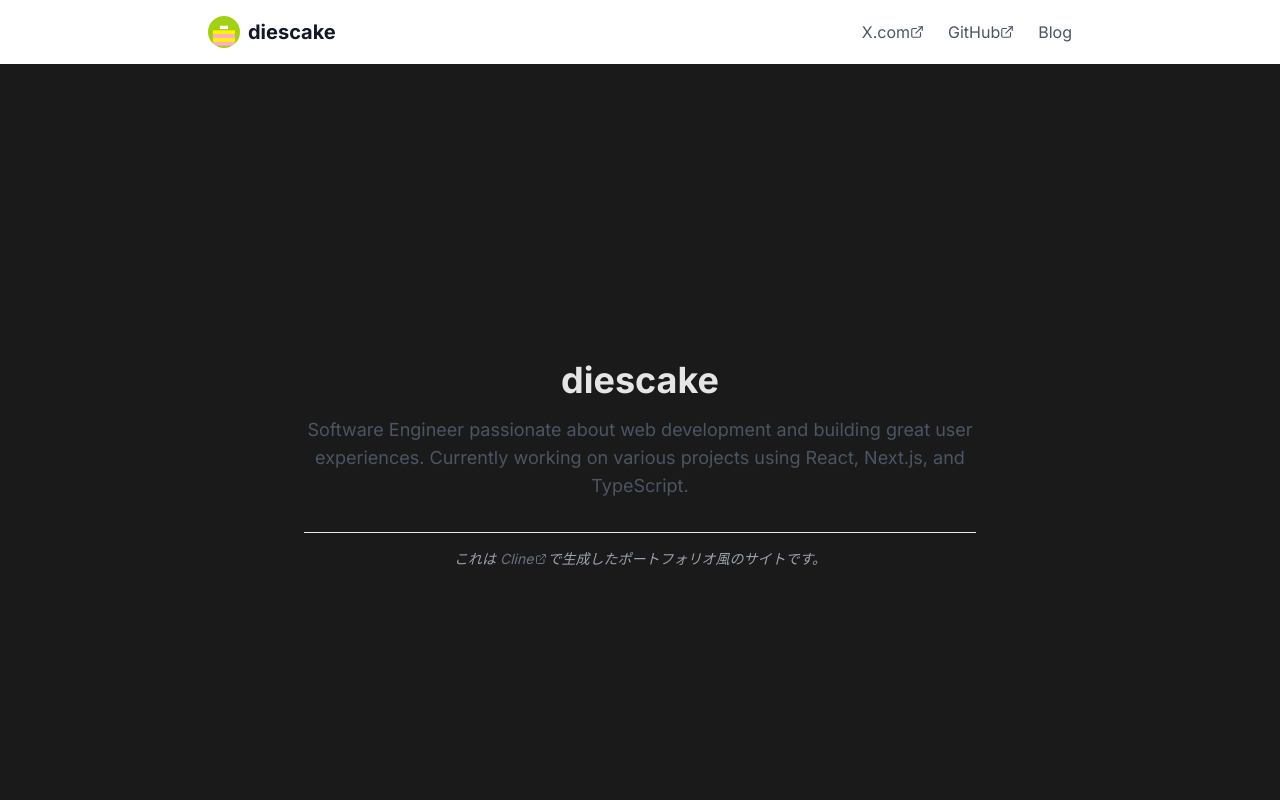
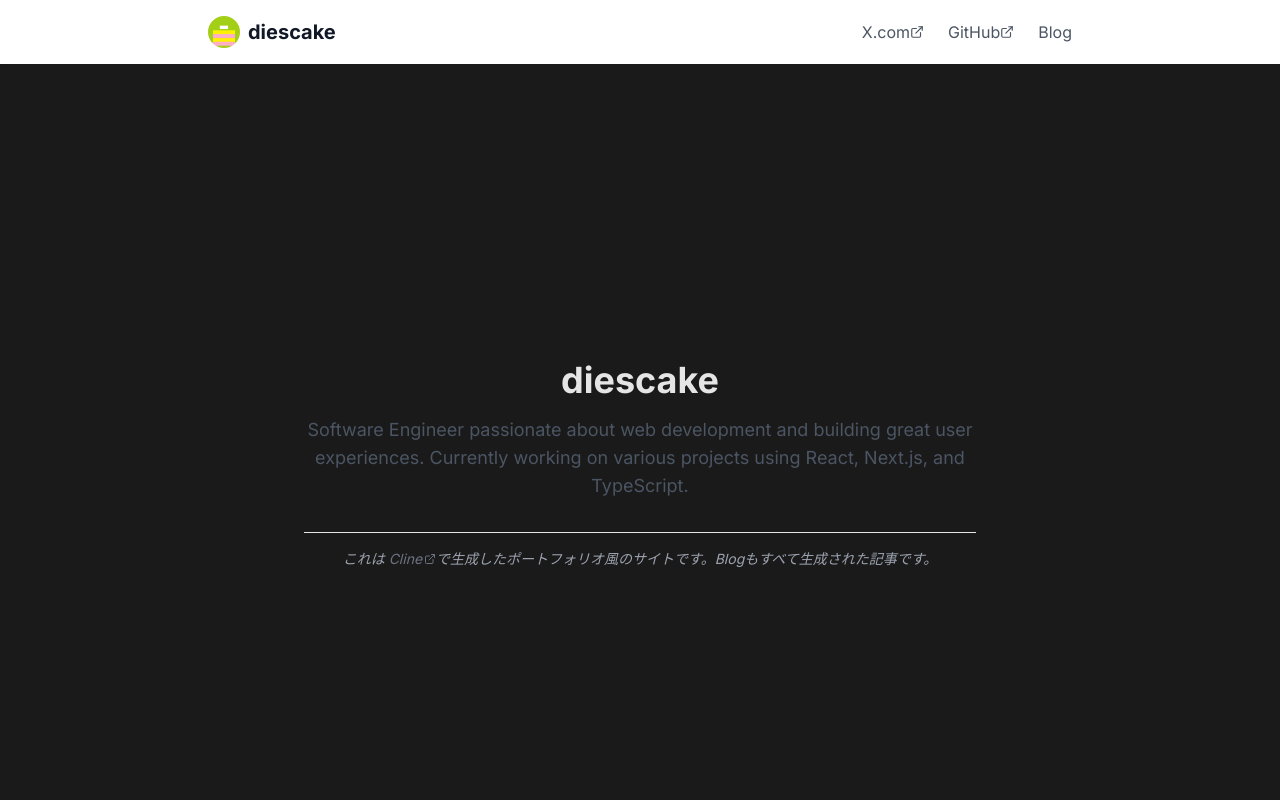
Before and after one commit to diescake/me, a Next.js app: page / in a window 1280 px wide. Shown: the top 800 px of the page. Built offline with nearby package versions, Linux system fonts and the light colour scheme.

Commit message:
add info

```diff
--- a/src/app/page.tsx
+++ b/src/app/page.tsx
@@ -23,7 +23,7 @@ export default function Home(): ReturnType<FunctionComponent> {
               Cline
               <ExternalLinkIcon className="ml-0.5 w-3 h-3" />
             </a>
-            で生成したポートフォリオ風のサイトです。
+            で生成したポートフォリオ風のサイトです。Blogもすべて生成された記事です。
           </p>
         </section>
       </div>
```
